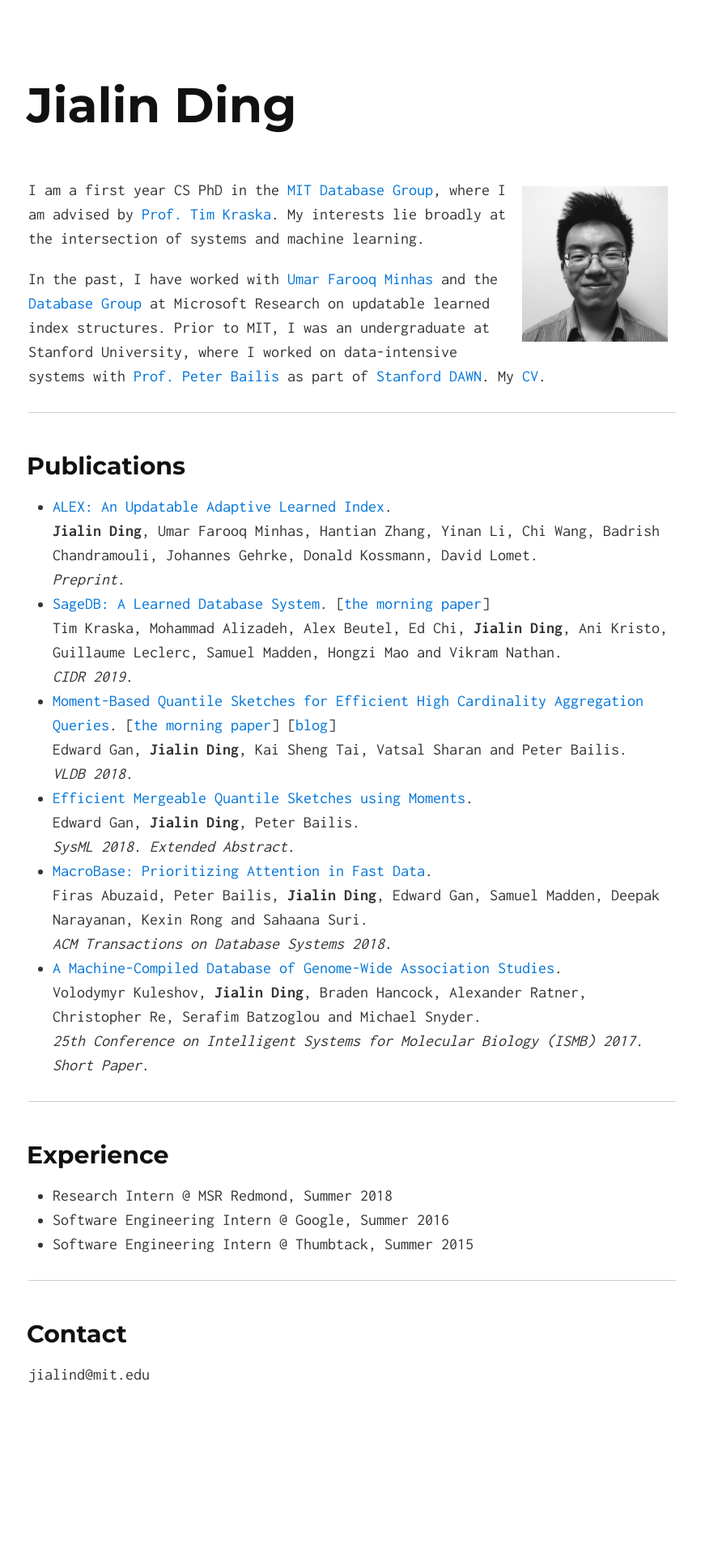
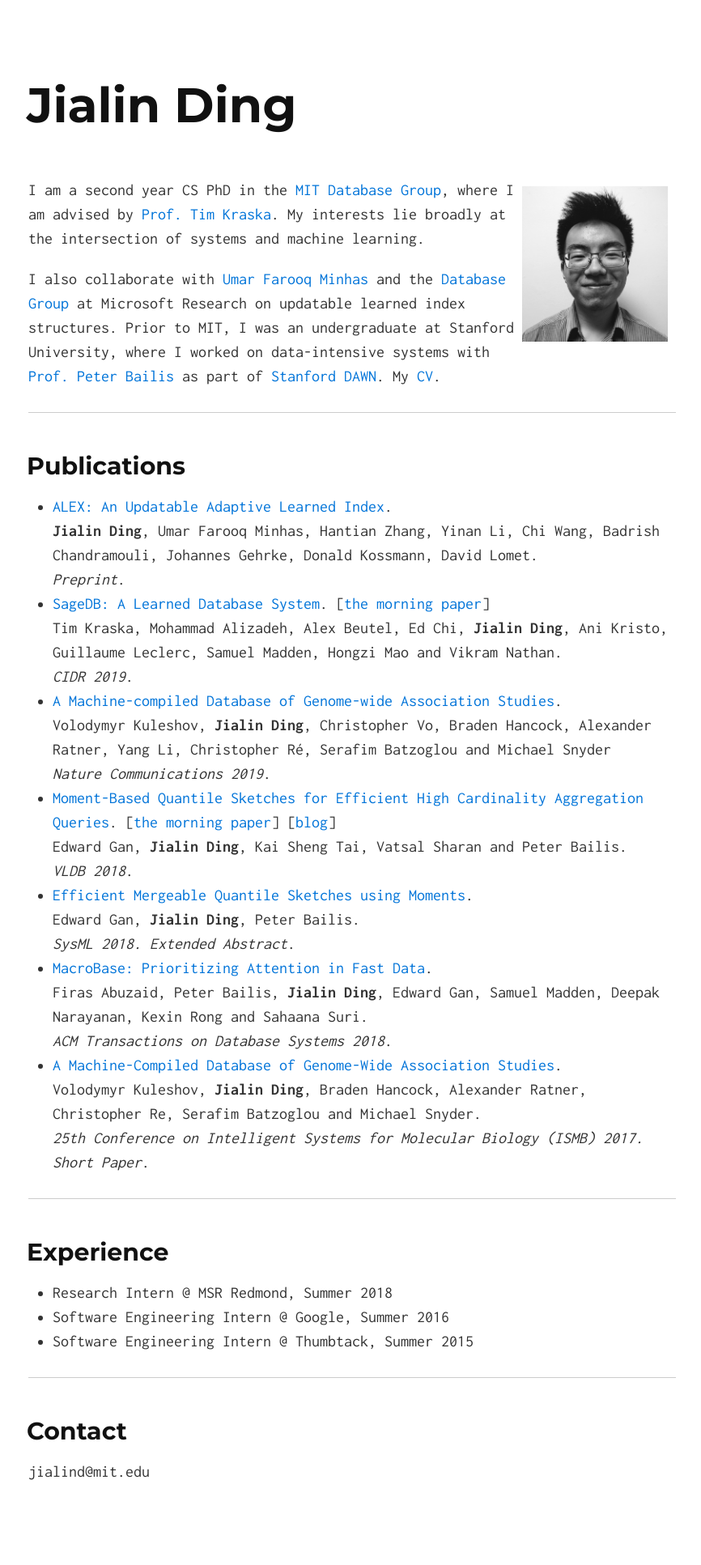
Before and after one commit to jialinding/jialinding.github.io, a Jekyll site: the page built from index.md, in a window 1280 px wide. Shown: the whole page at 81% size, without its empty margins (205-1071 px from the left). Built offline with Jekyll 4.4.1, drawn with Linux system fonts in a browser that asks for light colours; our own code applies the rules of GitHub Pages for plain Markdown files; before the commit the page ends 1813 px from its top, so only the background shows below that.

Commit message:
Update: Sep 2019

```diff
--- a/index.md
+++ b/index.md
@@ -6,10 +6,10 @@ layout: default
 <img src="/static/jialin.jpg" alt="Jialin" style="width: 180px; height: 192px; float: right; margin: 10px"/>
 <!-- ![Jialin](/static/jialin.jpg) -->
 
-I am a first year CS PhD in the [MIT Database Group](http://db.csail.mit.edu/), where I am advised by [Prof. Tim Kraska](http://people.csail.mit.edu/kraska/).
+I am a second year CS PhD in the [MIT Database Group](http://db.csail.mit.edu/), where I am advised by [Prof. Tim Kraska](http://people.csail.mit.edu/kraska/).
 My interests lie broadly at the intersection of systems and machine learning.
 
-In the past, I have worked with [Umar Farooq Minhas](https://www.microsoft.com/en-us/research/people/ufminhas/) and the [Database Group](https://www.microsoft.com/en-us/research/group/database/) at Microsoft Research on updatable learned index structures.
+I also collaborate with [Umar Farooq Minhas](https://www.microsoft.com/en-us/research/people/ufminhas/) and the [Database Group](https://www.microsoft.com/en-us/research/group/database/) at Microsoft Research on updatable learned index structures.
 Prior to MIT, I was an undergraduate at Stanford University, where I worked on data-intensive systems with [Prof. Peter Bailis](http://www.bailis.org) as part of [Stanford DAWN](http://dawn.cs.stanford.edu).
 My [CV](/cv.pdf).
 
@@ -23,6 +23,9 @@ My [CV](/cv.pdf).
 - [SageDB: A Learned Database System](http://cidrdb.org/cidr2019/papers/p117-kraska-cidr19.pdf). [[the morning paper](https://blog.acolyer.org/2019/01/16/sagedb-a-learned-database-system/)]<br>
 Tim Kraska, Mohammad Alizadeh, Alex Beutel, Ed Chi, **Jialin Ding**, Ani Kristo, Guillaume Leclerc, Samuel Madden, Hongzi Mao and Vikram Nathan. <br>
 *CIDR 2019*.
+- [A Machine-compiled Database of Genome-wide Association Studies](https://www.nature.com/articles/s41467-019-11026-x). <br>
+Volodymyr Kuleshov, **Jialin Ding**, Christopher Vo, Braden Hancock, Alexander Ratner, Yang Li, Christopher Ré, Serafim Batzoglou and Michael Snyder <br>
+*Nature Communications 2019*.
 - [Moment-Based Quantile Sketches for Efficient High Cardinality Aggregation Queries](https://arxiv.org/pdf/1803.01969.pdf). [[the morning paper](https://blog.acolyer.org/2018/10/31/moment-based-quantile-sketches-for-efficient-high-cardinality-aggregation-queries/)] [[blog](https://dawn.cs.stanford.edu/2018/08/29/moments/)]<br>
 Edward Gan, **Jialin Ding**, Kai Sheng Tai, Vatsal Sharan and Peter Bailis. <br>
 *VLDB 2018*.
```
